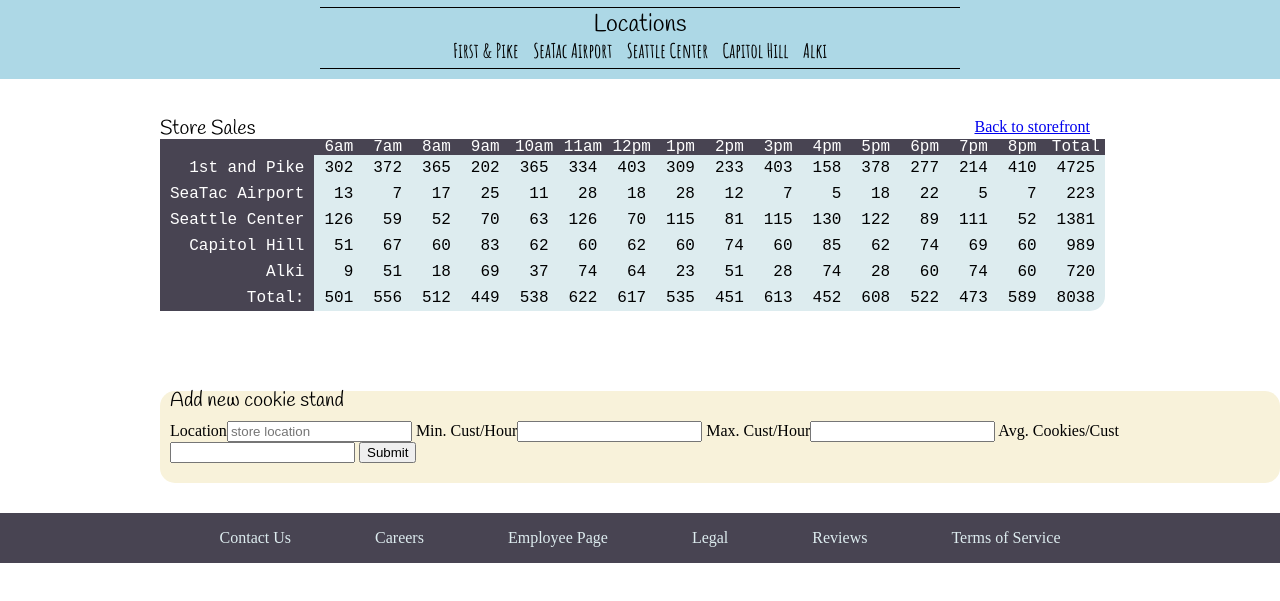
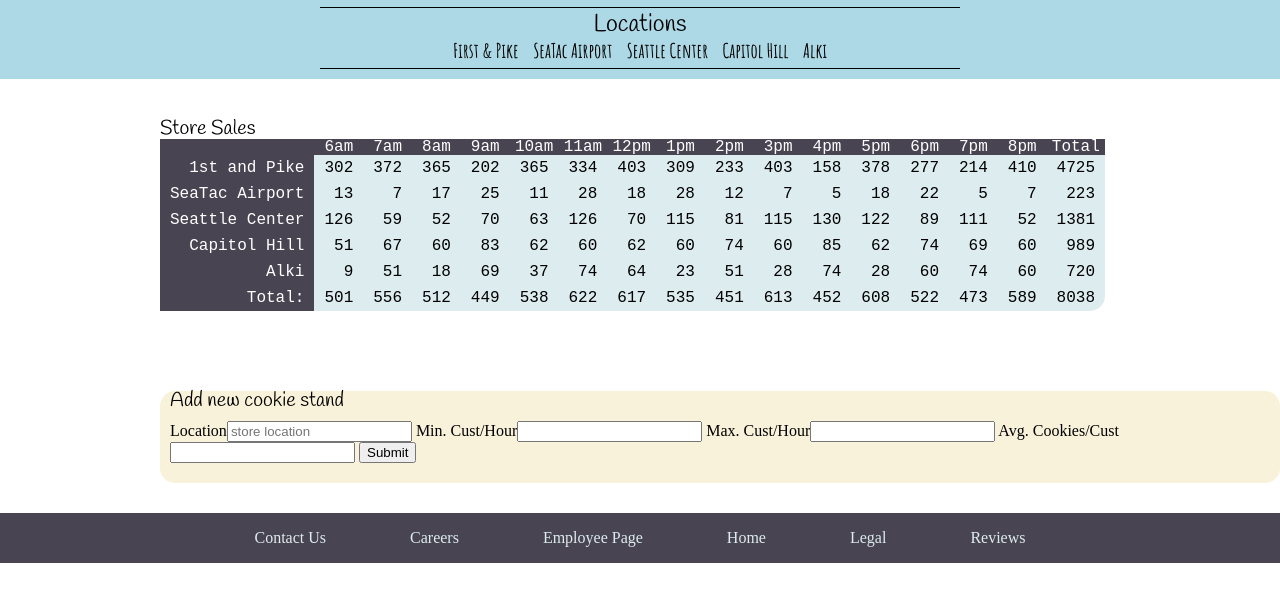
Before and after one commit to paulritzman/cookie-stand, a plain HTML site: page sales.html in a window 1280 px wide. Shown: the part 129-730 px from the top of the page. Drawn offline with Linux system fonts and the light colour scheme.

Commit message:
Added linked to homepage

```diff
--- a/sales.html
+++ b/sales.html
@@ -25,7 +25,6 @@
       </header>
     </div>
     <main>
-      <a href="index.html">Back to storefront</a>
       <h1>Store Sales</h1>
       <table id="cookie-stand-table"></table>
     </main>
@@ -48,9 +47,9 @@
             <li>Contact Us</li>
             <li>Careers</li>
             <li><a href="sales.html">Employee Page</a></li>
+            <li><a href="index.html">Home</a></li>
             <li>Legal</li>
             <li>Reviews</li>
-            <li>Terms of Service</li>
           </ul>
         </nav>
       </footer>
```
Also changed, not shown: index.html (+1 -1 lines).
